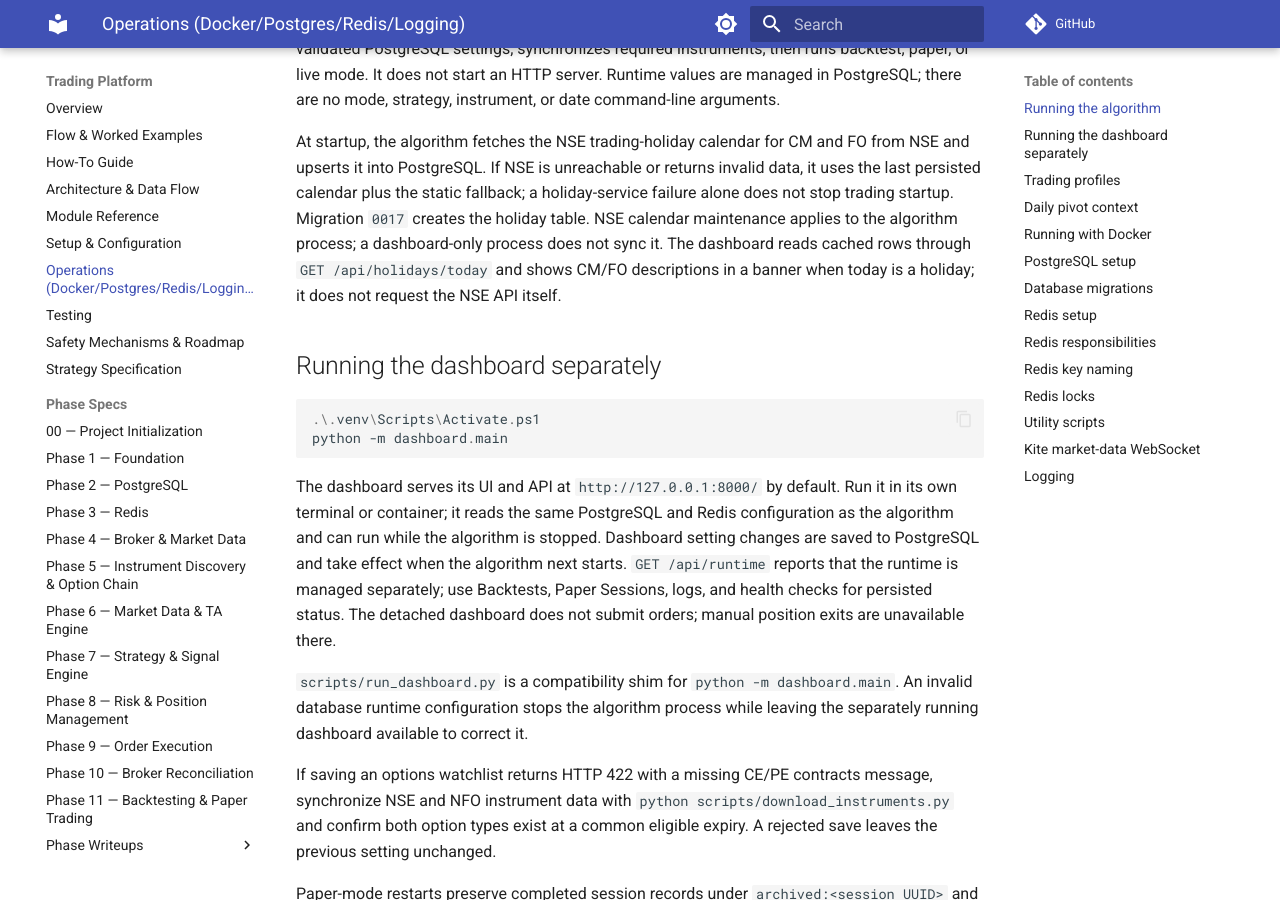
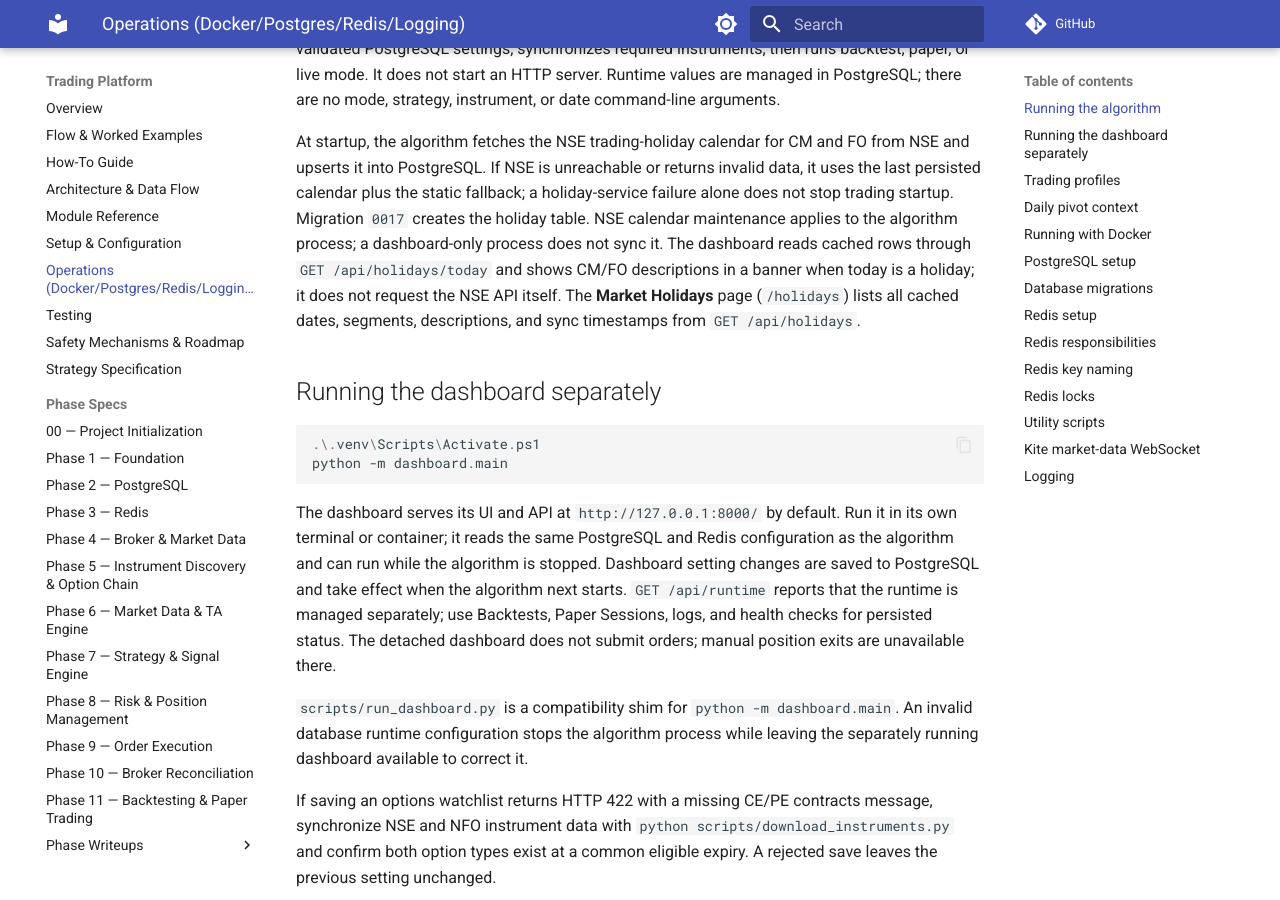
Before and after one commit to VictorG1422/docs, an MkDocs documentation site: the page built from docs/trading-platform/operations.md, in a window 1280 px wide and 900 px high, scrolled down 343 px. Built offline with MkDocs 1.6.1 and Material for MkDocs 9.7.7, drawn with Linux system fonts in a browser that asks for light colours; comment, search, counter and statistics services are not loaded.

Commit message:
Document market holidays dashboard tab
Add the new Market Holidays page to the operator guide and document its cached API source.

```diff
--- a/docs/trading-platform/operations.md
+++ b/docs/trading-platform/operations.md
@@ -21,7 +21,9 @@ Migration `0017` creates the holiday table. NSE calendar maintenance
 applies to the algorithm process; a dashboard-only process does not sync it.
 The dashboard reads cached rows through `GET /api/holidays/today` and shows
 CM/FO descriptions in a banner when today is a holiday; it does not request
-the NSE API itself.
+the NSE API itself. The **Market Holidays** page (`/holidays`) lists all
+cached dates, segments, descriptions, and sync timestamps from
+`GET /api/holidays`.
 
 ## Running the dashboard separately
 
```
Also changed, not shown: docs/trading-platform/how-to.md (+2 -0 lines).
